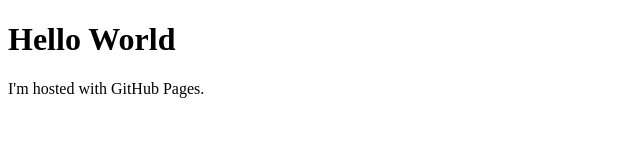
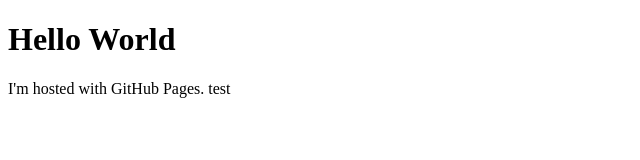
Before and after one commit to zeltodeku/project, a plain HTML site: page index.html in a window 1280 px wide. Shown: the full height of the page, 0-640 px from the left. Drawn offline with Linux system fonts and the light colour scheme.

Commit message:
Update index.html

```diff
--- a/index.html
+++ b/index.html
@@ -2,6 +2,7 @@
 <html>
 <body>
 <h1>Hello World</h1>
-<p>I'm hosted with GitHub Pages.</p>
+<p>I'm hosted with GitHub Pages.
+test</p>
 </body>
 </html>
```
